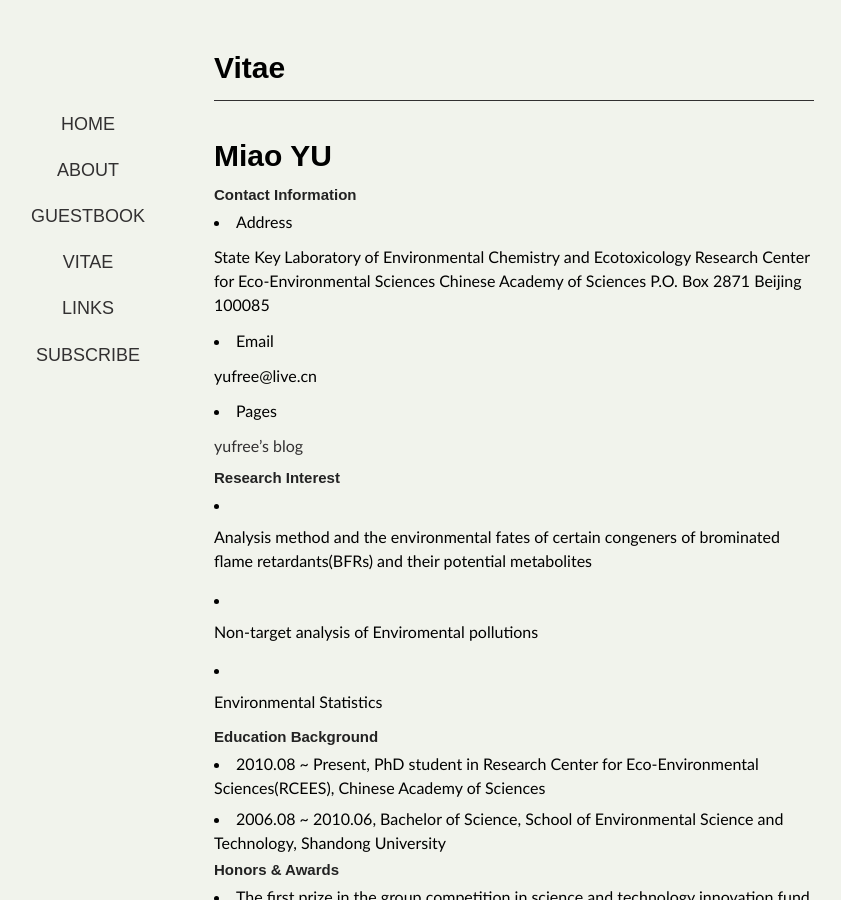
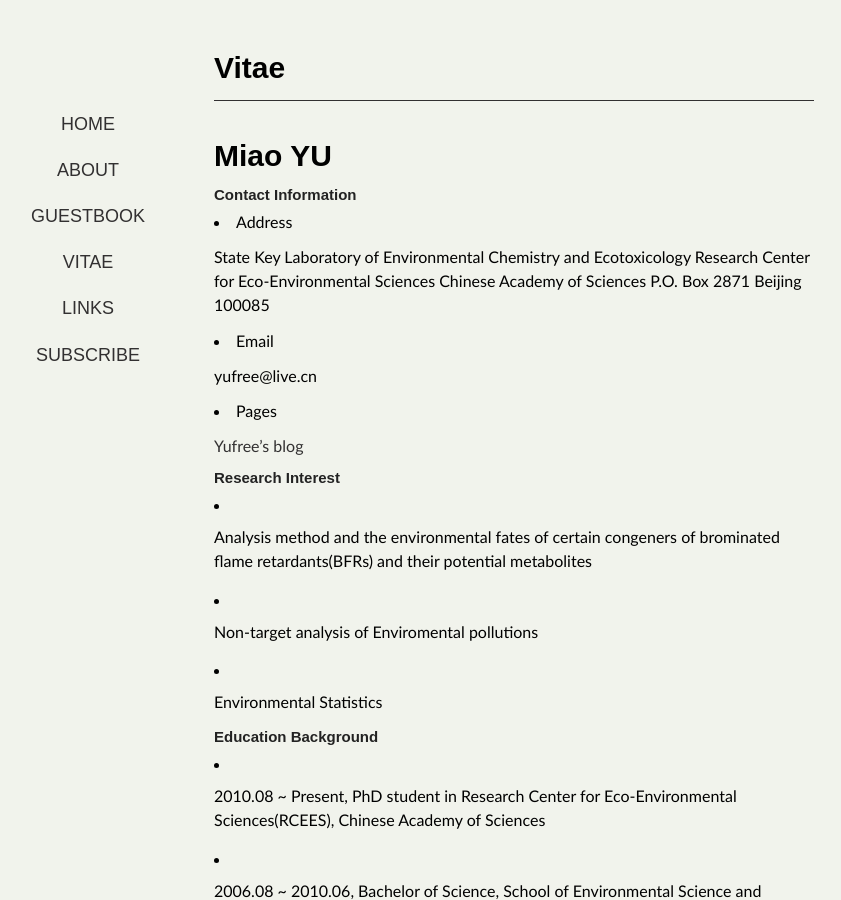
Before and after one commit to yufree/blog, a Jekyll site: the page built from vitae/index.md, in a window 1280 px wide and 900 px high. Shown: the whole window, without its empty margins (126-967 px from the left). Built offline with Jekyll 4.4.1, drawn with Linux system fonts in a browser that asks for light colours; some web fonts are replaced; Markdown is read by kramdown in place of the engine named in the settings.

Commit message:
some blank lines

```diff
--- a/vitae/index.md
+++ b/vitae/index.md
@@ -19,7 +19,7 @@ yufree@live.cn
 
 - Pages
 
-[yufree's blog](http://yufree.github.io/blog/)
+[Yufree's blog](http://yufree.github.io/blog/)
 
 ## Research Interest
 
@@ -32,14 +32,19 @@ yufree@live.cn
 ## Education Background
 
 - 2010.08 ~ Present, PhD student in Research Center for Eco-Environmental Sciences(RCEES), Chinese Academy of Sciences
+
 - 2006.08 ~ 2010.06, Bachelor of Science, School of Environmental Science and Technology, Shandong University
 
 ## Honors & Awards
 
 - The first prize in the group competition in science and technology innovation fund project, Shandong University, 2008
+
 - Advanced staff in scientific and technical research, Shandong University, 2007
+
 - Second-class scholarship, Shandong University, 2007
+
 - Outstanding Minister of Students Union in School of Environmental Science and Technology, Shandong University, 2007-2008
+
 - Outstanding Member of Students Union in School of Environmental Science and Technology, Shandong University, 2006-2007
 
 ## Publication
```
